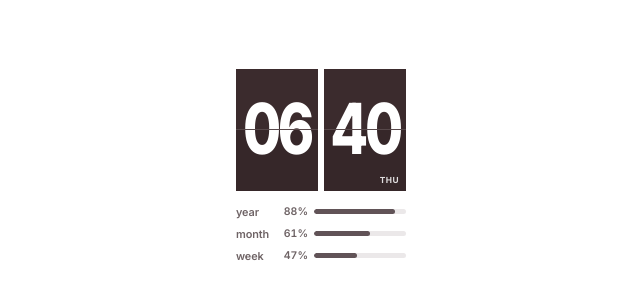
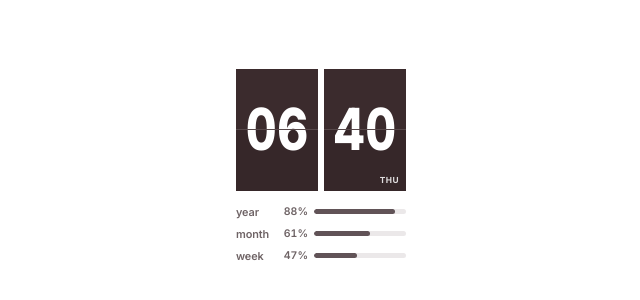
Before and after one commit to qhgus8203/time-progress-wiget, a plain HTML site: page index.html in a window 1280 px wide. Shown: the part 234-534 px from the top of the page, without its empty margins (319-959 px from the left). Drawn offline with Linux system fonts and the light colour scheme.

Commit message:
Add files via upload

```diff
--- a/index.html
+++ b/index.html
@@ -73,9 +73,10 @@
       display: flex;
       justify-content: center;
       color: var(--clock-text);
-      font-size: 3.45rem;
+      font-size: 2.95rem;
       font-weight: 800;
-      letter-spacing: -0.06em;
+      letter-spacing: 0.02em; /* 숫자 사이 간격 여유 확보 */
+      font-variant-numeric: tabular-nums; /* 모든 숫자 동일 폭 고정 */
       backface-visibility: hidden;
     }
 
@@ -88,7 +89,8 @@
       justify-content: center;
       align-items: center;
       line-height: 1;
-      transform: scaleY(1.25); /* 세로로 길쭉하게 꽉 차도록 비율 조정 */
+      transform: scaleY(1.2);
+      padding-left: 0.02em; /* letter-spacing 우측 치우침 보정 */
     }
 
     .flip-top, .flip-leaf-front {
```
